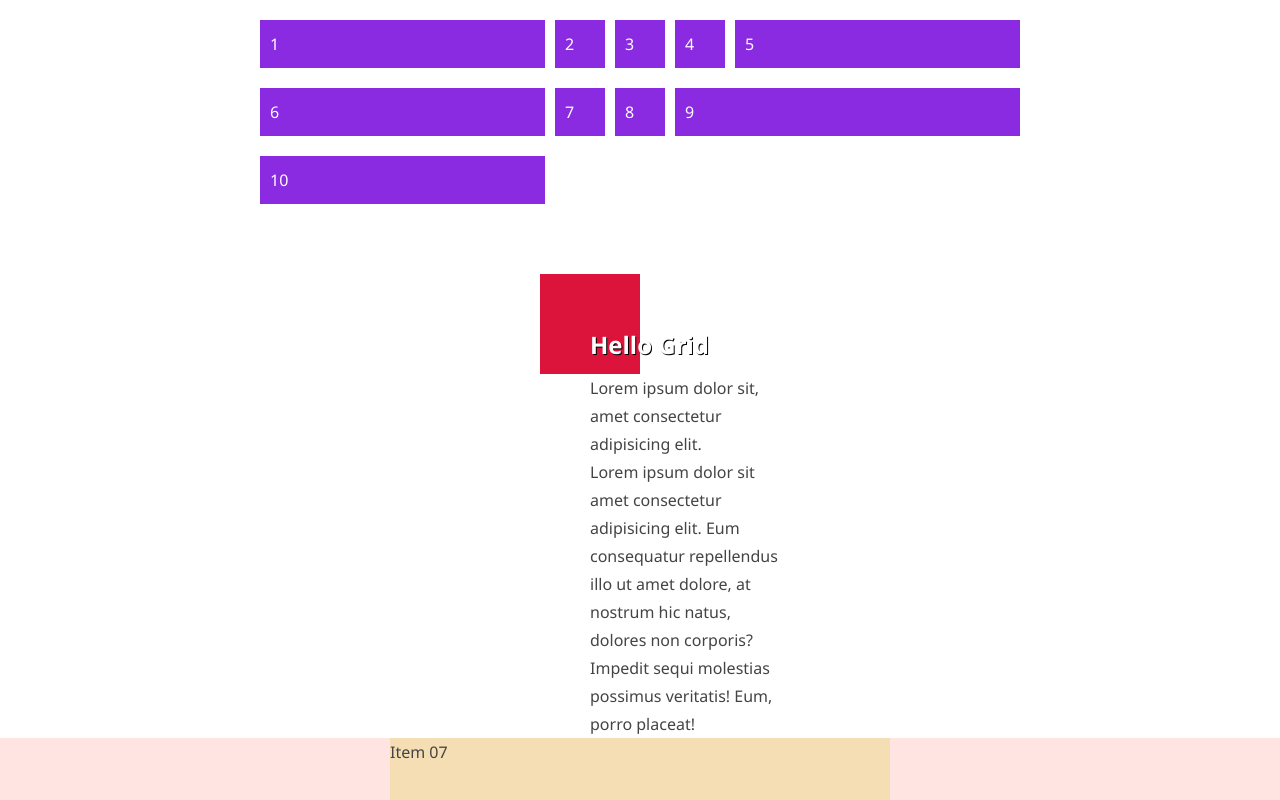
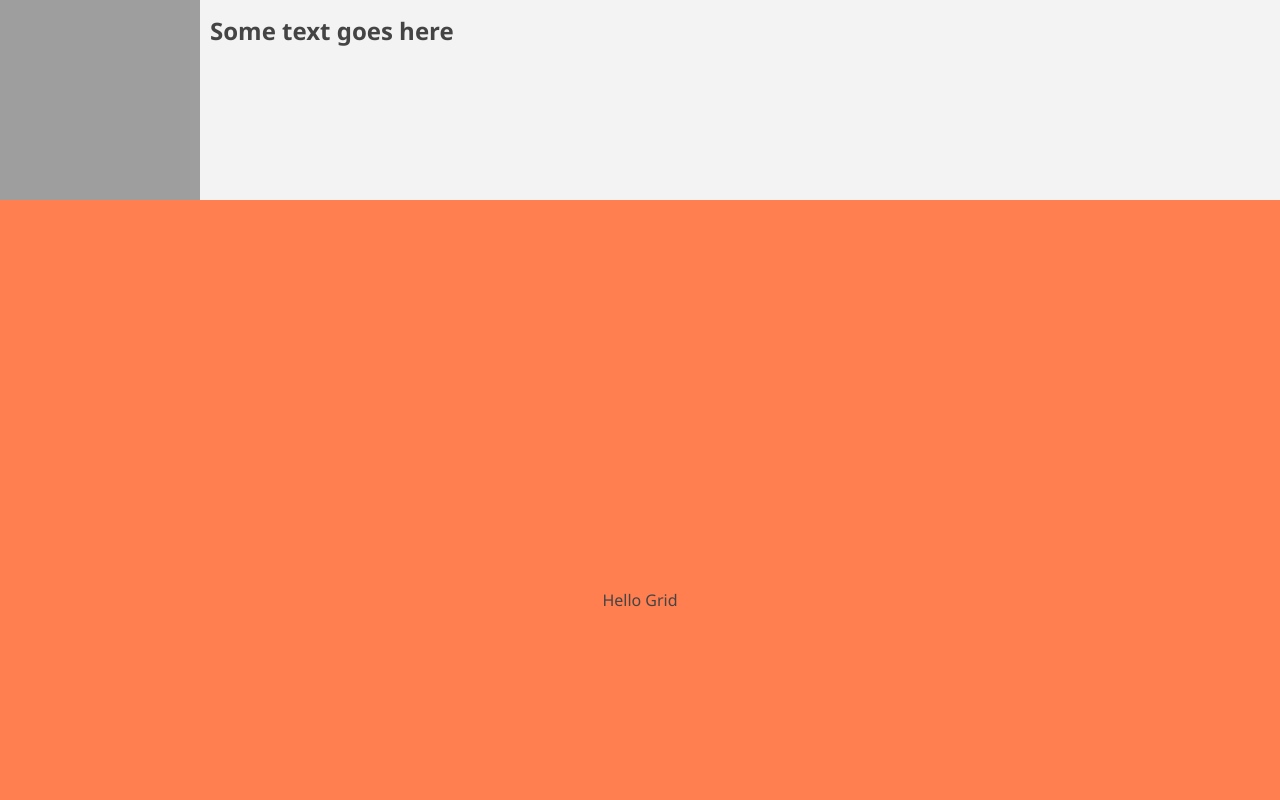
Before and after one commit to FBW44-2/uib-css-grid, a plain HTML site: page index.html in a window 1280 px wide. Shown: the top 800 px of the page. Drawn offline with Linux system fonts and the light colour scheme; grey boxes are pictures that could not be loaded.

Commit message:
Add more grid examples

```diff
--- a/index.html
+++ b/index.html
@@ -14,13 +14,31 @@
 <body>
 
     <section>
+        <div class="grid-5">
+            <div class="image-container">
+                <img src="https://picsum.photos/id/237/400/400" alt="">
+            </div>
+            <div class="headline">
+                <h1>
+                    Some text goes here
+                </h1>
+            </div>
+        </div>
+    </section>
+
+    <section>
+        <div class="grid-4">
+            <div class="grid-4-item">Hello Grid</div>
+        </div>
+    </section>
+
+    <section>
         <div class="grid-3">
             <div class="grid-3-item">1</div>
             <div class="grid-3-item">2</div>
             <div class="grid-3-item">3</div>
             <div class="grid-3-item">4</div>
             <div class="grid-3-item">5</div>
-
             <div class="grid-3-item">6</div>
             <div class="grid-3-item">7</div>
             <div class="grid-3-item">8</div>
--- a/styles/main.css
+++ b/styles/main.css
@@ -77,3 +77,39 @@
 .grid-3-item-9 {
     grid-column: span 2;
 }
+
+/* Grid 4 */
+/* Centering horizontally & vertically */
+.grid-4 {
+    display: grid;
+    justify-content: center;
+    align-items: center;
+    min-height: 100vh;
+    background-color: coral;
+}
+
+
+/* Desktop first */
+.grid-5 {
+    display: grid;
+    grid-template-columns: 200px 1fr;
+    background-color: #f3f3f3;
+}
+
+.grid-5 img {
+    display: block;
+    width: 100%;
+    height: 100%;
+    object-fit: cover;
+}
+
+.grid-5 .headline {
+    padding: 10px;
+}
+
+@media (max-width: 800px) {
+    .grid-5 {
+        grid-template-columns: 1fr;
+        grid-template-rows: 200px auto;
+    }
+}
```
